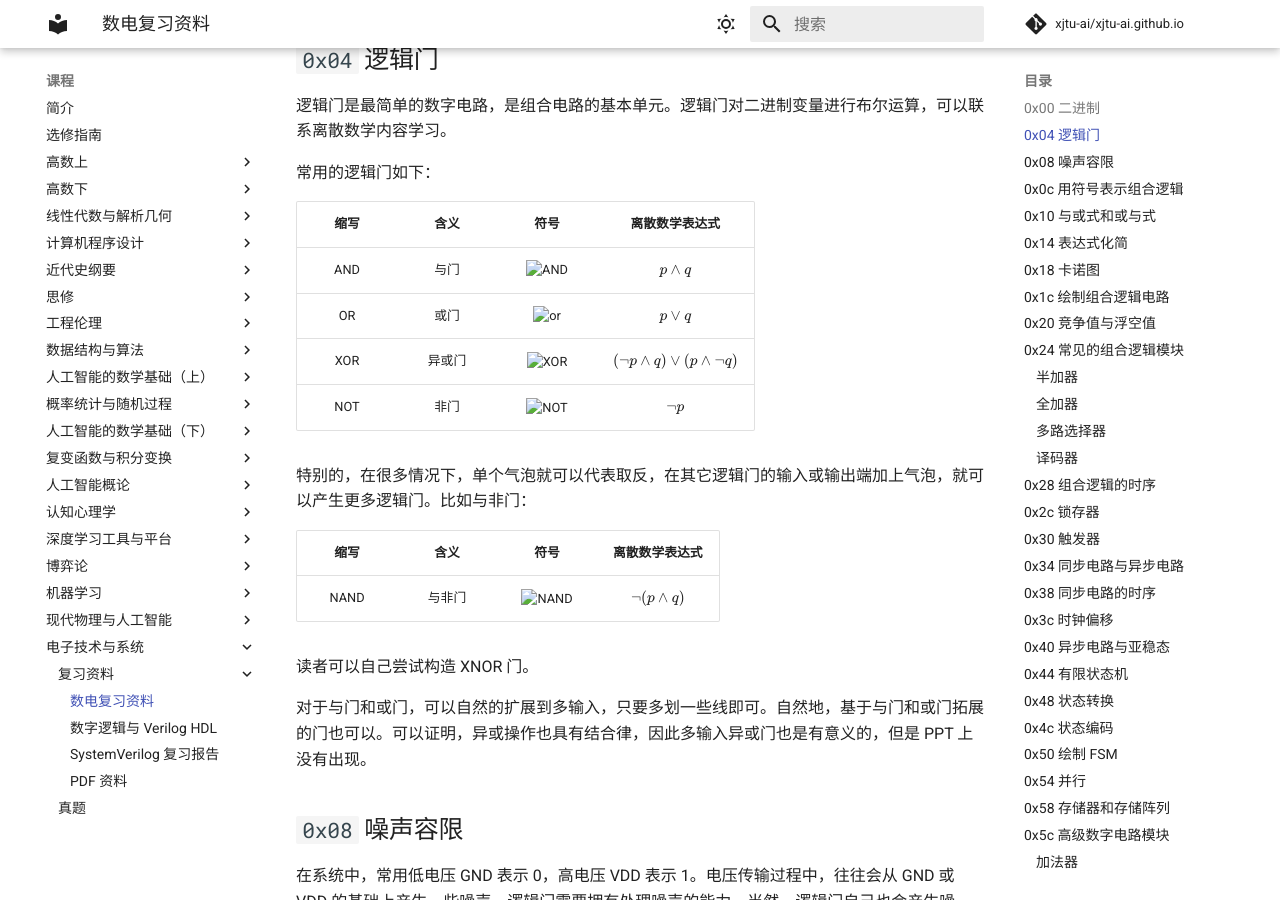
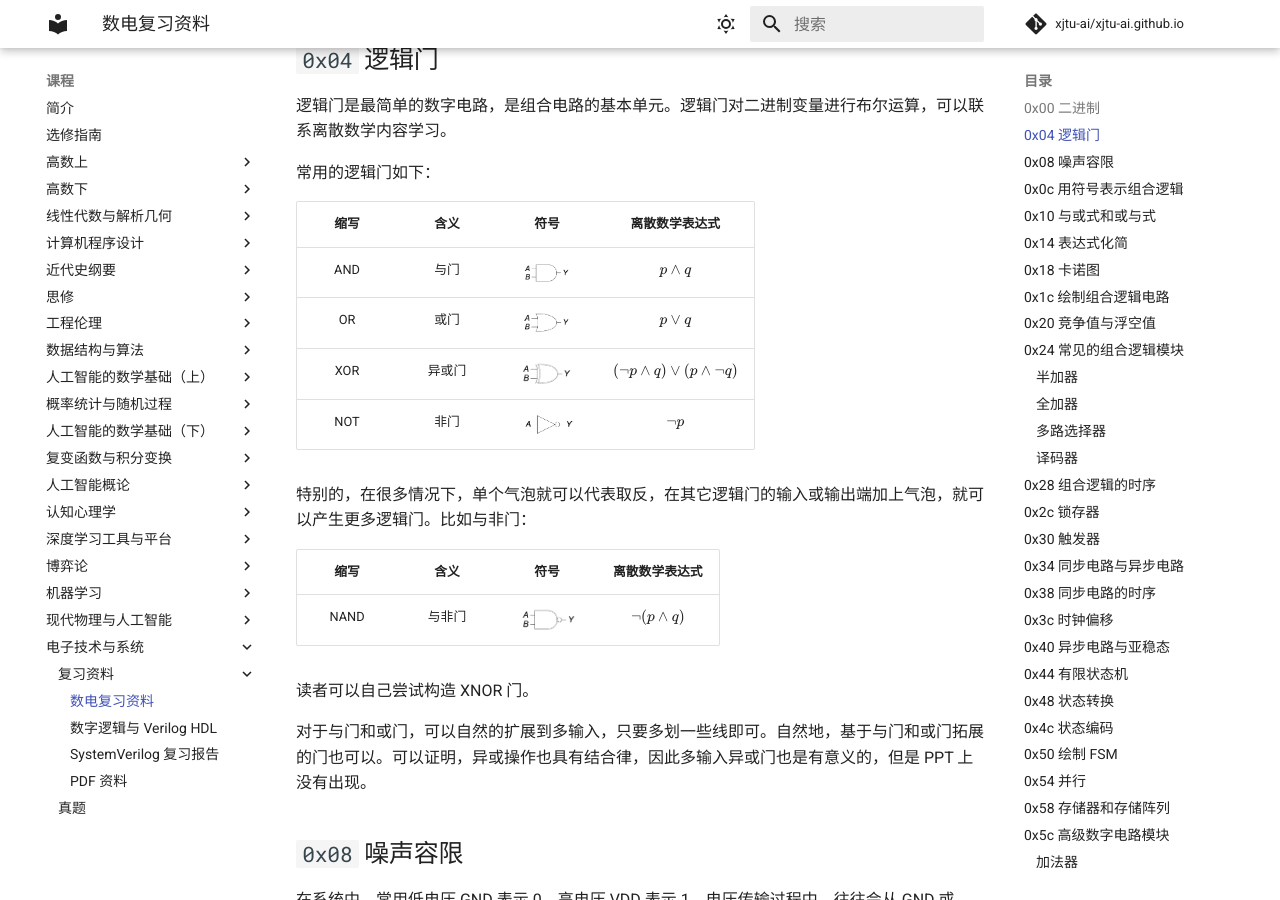
Before and after one commit to xjtu-ai/xjtu-ai.github.io, an MkDocs documentation site: the page built from docs/course/electronics/digital.md, in a window 1280 px wide and 900 px high, scrolled down 2035 px. Built offline with MkDocs 1.6.1 and Material for MkDocs 9.7.7, drawn with Linux system fonts in a browser that asks for light colours; comment, search, counter and statistics services are not loaded.

Commit message:
fix(site): 修正 raw HTML <img> 的相对路径，解决图片 404
MkDocs 只会重写 Markdown 语法 ![](...) 的相对路径，直接写在 Markdown 里的
<img src="..."> 会原样输出。由于页面 URL 是目录形式（如
/course/electronics/digital/），src="images/x.png" 会被浏览器解析到
/course/electronics/digital/images/x.png，而图片实际部署在
/course/electronics/images/x.png，因此 404。

- course/electronics/digital.md：13 处 raw HTML 图片改为 ../images/...
- course/csai2/2/2_2.md：2 处 raw HTML 图片改为 ../image-*.png，并补齐引号

```diff
--- a/docs/course/electronics/digital.md
+++ b/docs/course/electronics/digital.md
@@ -72,16 +72,16 @@ $$
 
 |缩写|含义|符号|离散数学表达式|
 |:--:|:--:|:--:|:--:|
-|AND|与门|<img src="images/and_gate.png" style="height: 2em; vertical-align: middle;" alt="AND">|$p\land q$|
-|OR|或门|<img src="images/or_gate.png" style="height: 2em; vertical-align: middle;" alt="or">|$p\lor q$|
-|XOR|异或门|<img src="images/xor_gate.png" style="height: 2em; vertical-align: middle;" alt="XOR">|$(\lnot p\land q)\lor(p\land \lnot q)$|
-|NOT|非门|<img src="images/not_gate.png" style="height: 2em; vertical-align: middle;" alt="NOT">|$\lnot p$|
+|AND|与门|<img src="../images/and_gate.png" style="height: 2em; vertical-align: middle;" alt="AND">|$p\land q$|
+|OR|或门|<img src="../images/or_gate.png" style="height: 2em; vertical-align: middle;" alt="or">|$p\lor q$|
+|XOR|异或门|<img src="../images/xor_gate.png" style="height: 2em; vertical-align: middle;" alt="XOR">|$(\lnot p\land q)\lor(p\land \lnot q)$|
+|NOT|非门|<img src="../images/not_gate.png" style="height: 2em; vertical-align: middle;" alt="NOT">|$\lnot p$|
 
 特别的，在很多情况下，单个气泡就可以代表取反，在其它逻辑门的输入或输出端加上气泡，就可以产生更多逻辑门。比如与非门：
 
 |缩写|含义|符号|离散数学表达式|
 |:--:|:--:|:--:|:--:|
-|NAND|与非门|<img src="images/nand_gate.png" style="height: 2em; vertical-align: middle;" alt="NAND">|$\lnot (p\land q)$|
+|NAND|与非门|<img src="../images/nand_gate.png" style="height: 2em; vertical-align: middle;" alt="NAND">|$\lnot (p\land q)$|
 
 读者可以自己尝试构造 XNOR 门。
 
@@ -280,7 +280,7 @@ $$
     - $S = A \oplus B$
     - $C_{out} = AB$
 
-<img src="images/half_adder.png" style="height: 4em; vertical-align: middle;" alt="Half Adder">
+<img src="../images/half_adder.png" style="height: 4em; vertical-align: middle;" alt="Half Adder">
 
 ### 全加器
 
@@ -303,7 +303,7 @@ $$
 - **功能**：$Y = D_k$，其中 $k$ 是选择信号 $S$ 代表的数值。
 - **逻辑表达式**（2选1）：$Y = S D_1 + \overline S D_0$
 
-<img src="images/2mux.png" style="height: 6em; vertical-align: middle;" alt="2MUX">
+<img src="../images/2mux.png" style="height: 6em; vertical-align: middle;" alt="2MUX">
 
 用双路选择器搭建多路选择器留作例题。
 
@@ -343,7 +343,7 @@ $$
 所谓锁存器，是指能够保持状态的电子元件。一个最基本的锁存器是**双稳态电路**，由两个首尾连接的非门组成。
 
 <div style="display: flex; flex-wrap: nowrap; align-items: center;">
-<img src="images/bistable.png" style="height: 8em; vertical-align: middle;" alt="Bistable">
+<img src="../images/bistable.png" style="height: 8em; vertical-align: middle;" alt="Bistable">
 </div>
 
 双稳态电路存储了一个二进制值 Q。这个 Q 不会是竞争态或浮空态，一定是稳态的 0 或 1。问题也很显然，我们没办法控制究竟是 0 还是 1。不要想着往 Q 端口输入信号，因为要知道非门其实是有电源的，这样只会造成竞争态 X，并不能大力出奇迹。你的输入是 VDD，非门的驱动也是 VDD，凭什么你能超过非门呢？
@@ -351,7 +351,7 @@ $$
 显然，锁存的基本结构应该是两个非门。但是，为了能够控制 Q，我们需要有一个输入信号，能够覆盖原有的 Q 值。什么东西能实现 overwrite 呢？不难想到，可以用或门。或门的一个输入是外部输入，另一个输入是锁存输入，当外部输入为 1 时，无论锁存输入是什么，输出结果都是 1。总的来说，我们需要两个或非门。这就是 **SR 锁存器**，具有 **S**et，**R**eset 两个输入端。
 
 <div style="display: flex; flex-wrap: nowrap; align-items: center;">
-<img src="images/SR_map.png" style="height: 6em; vertical-align: middle;" alt="SR-map"><img src="images/SR_symbol.png" style="height: 6em; vertical-align: middle;" alt="SR-symbol">
+<img src="../images/SR_map.png" style="height: 6em; vertical-align: middle;" alt="SR-map"><img src="../images/SR_symbol.png" style="height: 6em; vertical-align: middle;" alt="SR-symbol">
 </div>
 
 聪明的读者容易想到，与门也可以 overwrite。不妨自行尝试使用与门和非门构造 SR 锁存器。
@@ -359,7 +359,7 @@ $$
 SR 锁存器的一大问题是竞争问题。当 S 和 R 都是 1 时，内部会产生竞争态。为了解决这个问题，添加几个门就能得到 **D 锁存器**：
 
 <div style="display: flex; flex-wrap: nowrap; align-items: center;">
-<img src="images/D_latch.png" style="height: 8em; vertical-align: middle;" alt="D Latch">
+<img src="../images/D_latch.png" style="height: 8em; vertical-align: middle;" alt="D Latch">
 </div>
 
 观察上面的电路图，可以得到这样的结论：
@@ -377,7 +377,7 @@ SR 锁存器的一大问题是竞争问题。当 S 和 R 都是 1 时，内部
 理想的情况是对电路稍加修改，让 D 在 CLK 的上升沿（从 0 变成 1 的瞬间）被写入。这就是 D 触发器。
 
 <div style="display: flex; flex-wrap: nowrap; align-items: center;">
-<img src="images/FF_map.png" style="height: 8em; vertical-align: middle;" alt="FF-map"><img src="images/FF_symbol.png" style="height: 8em; vertical-align: middle;" alt="FF-symbol">
+<img src="../images/FF_map.png" style="height: 8em; vertical-align: middle;" alt="FF-map"><img src="../images/FF_symbol.png" style="height: 8em; vertical-align: middle;" alt="FF-symbol">
 </div>
 
 这里，我们命名左边的锁存器为**主锁存器**，右边的锁存器为**从锁存器**。
```
Also changed, not shown: docs/course/csai2/2/2_2.md (+1 -1 lines).
